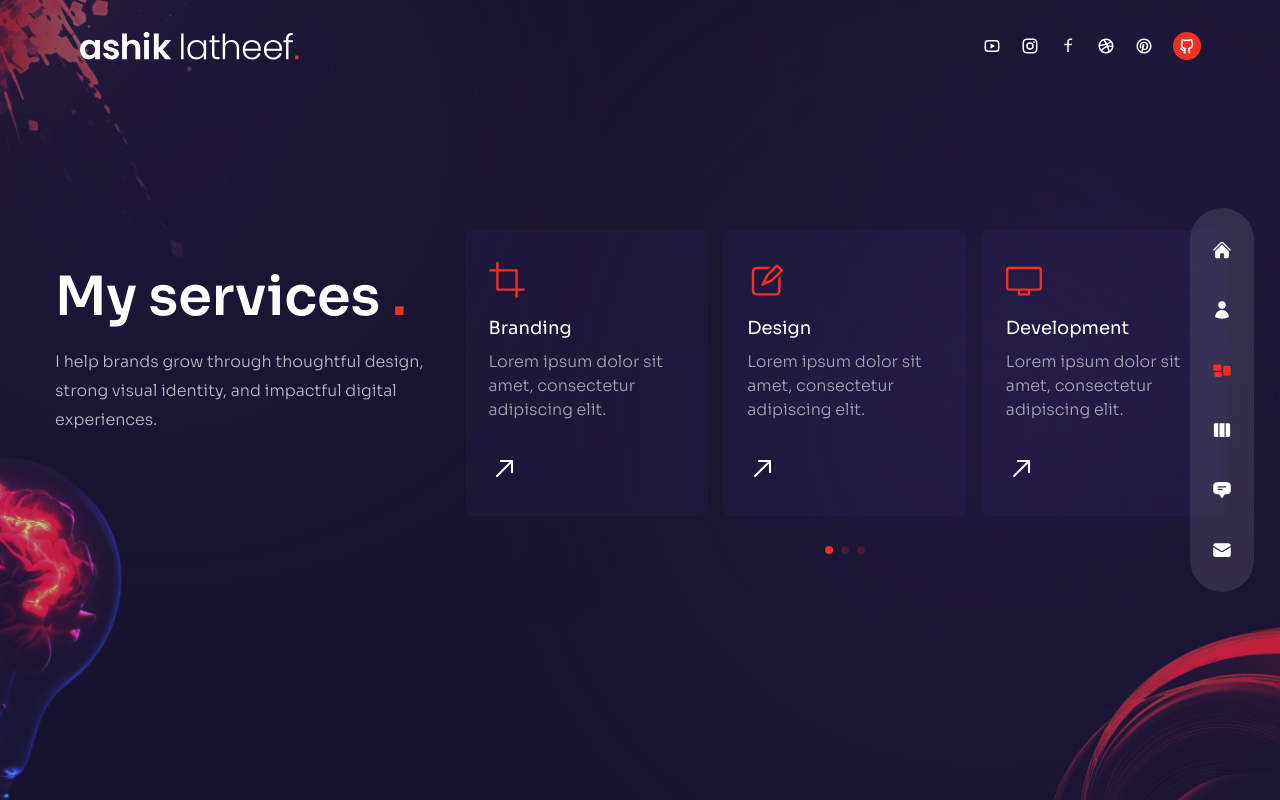
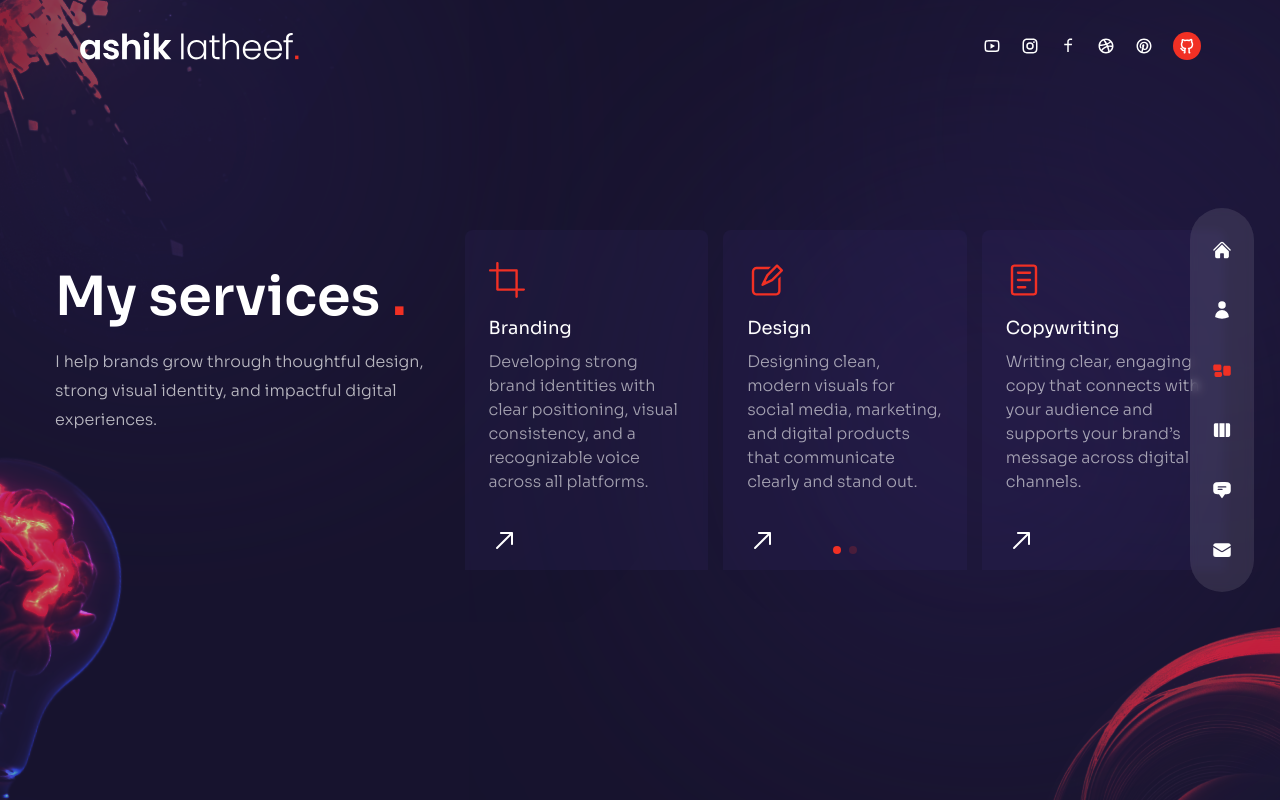
Before and after one commit to toktoashik-ux/ashiklatheef-portfolio, a Next.js app: page /services in a window 1280 px wide. Built offline with nearby package versions, Linux system fonts and the light colour scheme.

Commit message:
Update ServiceSlider.jsx

```diff
--- a/components/ServiceSlider.jsx
+++ b/components/ServiceSlider.jsx
@@ -17,27 +17,26 @@ const serviceData = [
   {
     Icon: RxCrop,
     title: "Branding",
-    description: "Lorem ipsum dolor sit amet, consectetur adipiscing elit.",
+    description:
+      "Developing strong brand identities with clear positioning, visual consistency, and a recognizable voice across all platforms.",
   },
   {
     Icon: RxPencil2,
     title: "Design",
-    description: "Lorem ipsum dolor sit amet, consectetur adipiscing elit.",
-  },
-  {
-    Icon: RxDesktop,
-    title: "Development",
-    description: "Lorem ipsum dolor sit amet, consectetur adipiscing elit.",
+    description:
+      "Designing clean, modern visuals for social media, marketing, and digital products that communicate clearly and stand out.",
   },
   {
     Icon: RxReader,
     title: "Copywriting",
-    description: "Lorem ipsum dolor sit amet, consectetur adipiscing elit.",
+    description:
+      "Writing clear, engaging copy that connects with your audience and supports your brand’s message across digital channels.",
   },
   {
     Icon: RxRocket,
     title: "SEO",
-    description: "Lorem ipsum dolor sit amet, consectetur adipiscing elit.",
+    description:
+      "Optimizing content and structure to improve search visibility, drive organic traffic, and support long-term growth.",
   },
 ];
 
```
